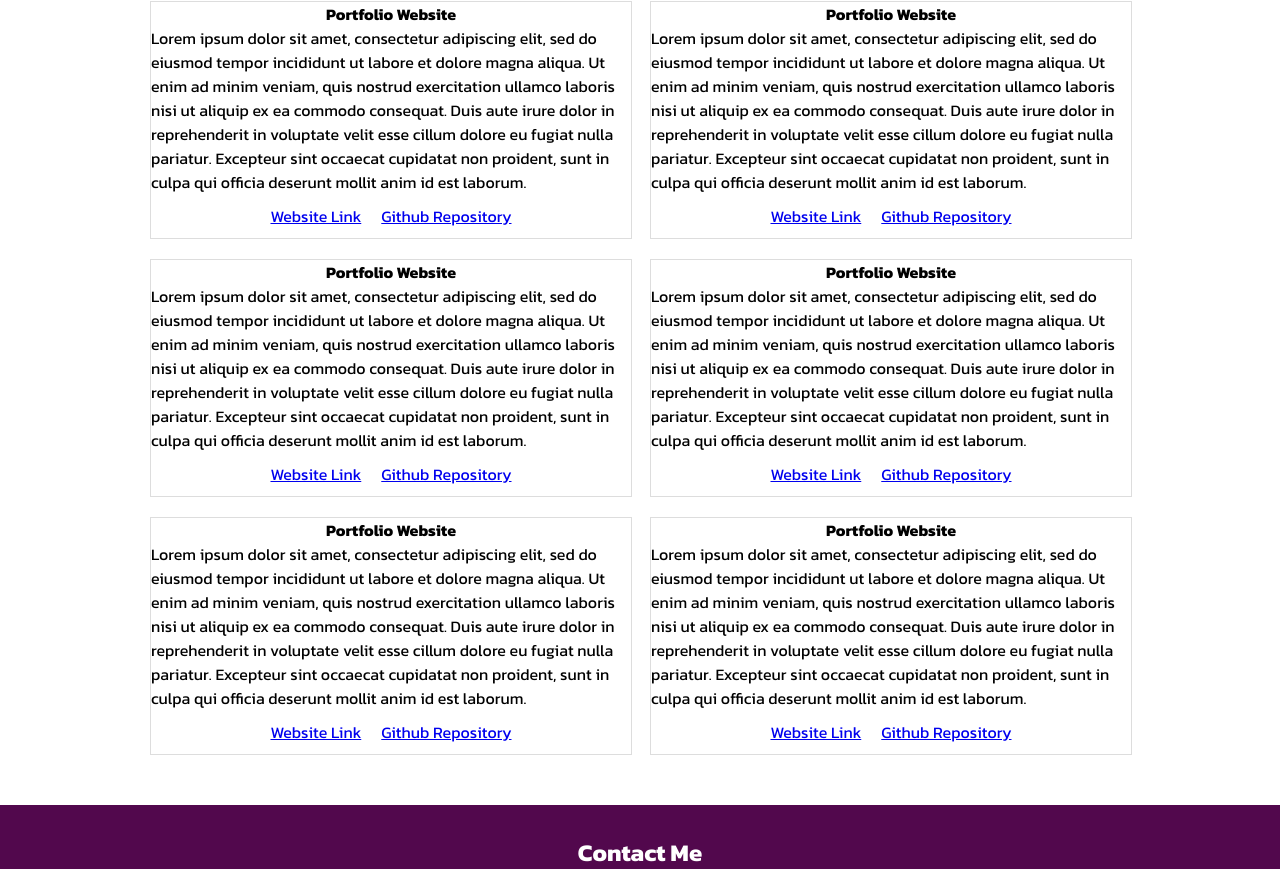
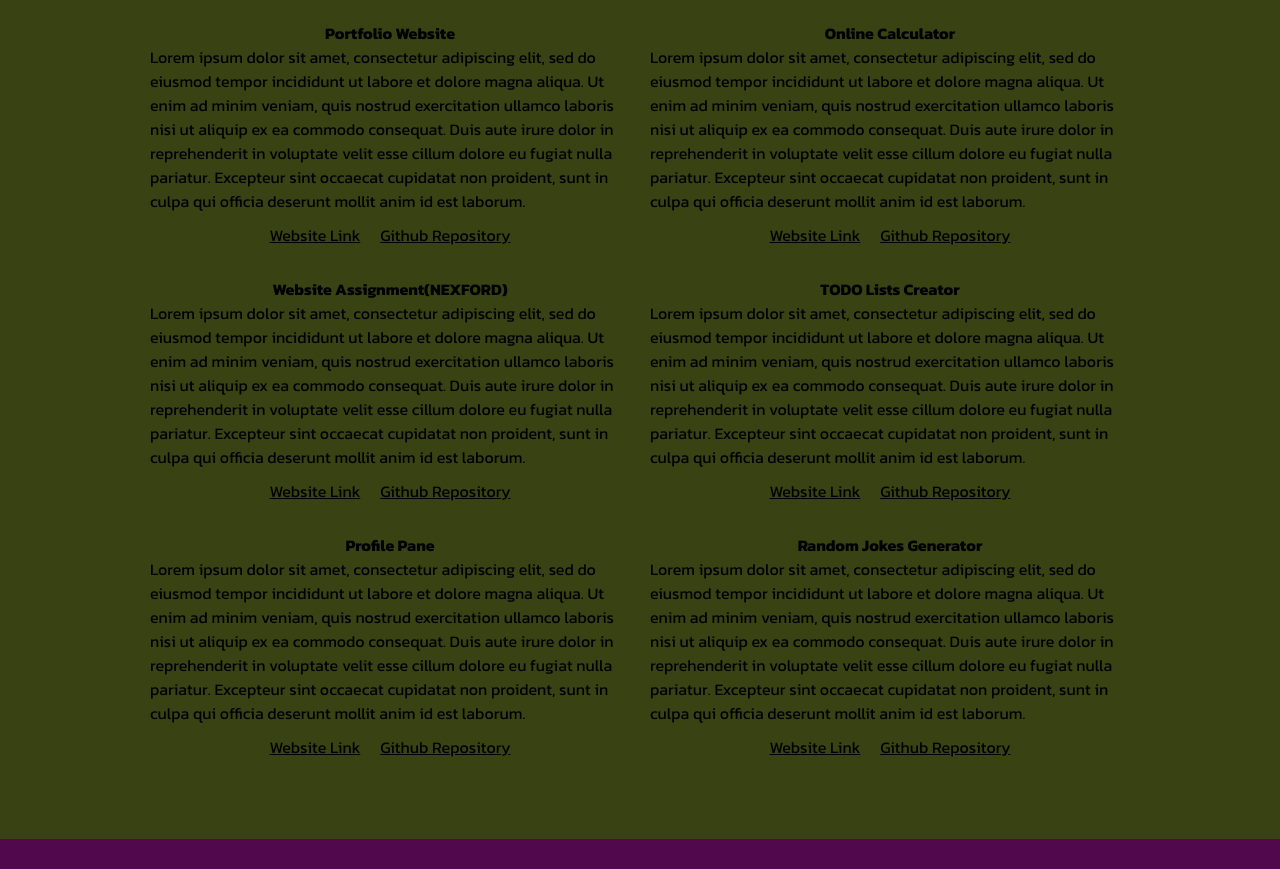
Before and after one commit to Temi-Michael/Portfolio, a React (Create React App) app: page / in a window 1280 px wide. Shown: the part 991-1860 px from the top of the page. Built offline with nearby package versions, Linux system fonts and the light colour scheme.

Commit message:
Project Page Changes

```diff
--- a/src/App.css
+++ b/src/App.css
@@ -3,6 +3,7 @@
 * {
   margin: 0;
   padding: 0;
+  box-sizing: border-box;
   font-family: "Kanit", sans-serif;
 }
 
@@ -63,6 +64,7 @@
   height: 100vh;
   width: 100%;
   background-color: rgb(17, 85, 99);
+  padding: 20px 0;
 }
 
 .introcenter {
@@ -85,11 +87,17 @@
   color: white;
 }
 
+.projectback {
+  background-color: rgb(57, 66, 19);
+  padding: 20px 0;
+}
+
 .projectcontainer {
   margin-left: 150px;
   margin-right: 150px;
   margin-bottom: 50px;
   margin-top: 50px;
+  background-color: rgb(57, 66, 19);
 }
 
 .projectheader {
@@ -105,10 +113,16 @@
 }
 
 .card {
-  background-color: #fff;
+  background-color: rgb(57, 66, 19);
   /* padding: 20px; */
   width: 100%;
-  border: 1px solid #ddd;
+  /* border: 1px solid #ddd; */
+  border-radius: 20px;
+}
+
+.links {
+  color: black;
+  /* text-decoration: none; */
 }
 
 .projectheading {
--- a/src/component/Project.js
+++ b/src/component/Project.js
@@ -3,6 +3,7 @@ import { Link } from 'react-router-dom';
 
 export default function Project() {
     return (
+        <div className='projectback'>
             <div className="projectcontainer" id='project'>
                 <h1 className="projectheader">My projects</h1>
                 <div className="projectframe">
@@ -10,48 +11,49 @@ export default function Project() {
                         <h4 className='projectheading'>Portfolio Website</h4>
                         <p className='projecttex'>Lorem ipsum dolor sit amet, consectetur adipiscing elit, sed do eiusmod tempor incididunt ut labore et dolore magna aliqua. Ut enim ad minim veniam, quis nostrud exercitation ullamco laboris nisi ut aliquip ex ea commodo consequat. Duis aute irure dolor in reprehenderit in voluptate velit esse cillum dolore eu fugiat nulla pariatur. Excepteur sint occaecat cupidatat non proident, sunt in culpa qui officia deserunt mollit anim id est laborum.</p>
                         <div className='projectlinks'>
-                        <Link to=''>Website Link</Link>
-                        <Link to=''>Github Repository</Link>
+                            <Link to='https://temi-michael-portfolio.netlify.app/' target='_blank' className='links'>Website Link</Link>
+                            <Link to='https://github.com/Temi-Michael/Portfolio' target='_blank' className='links'>Github Repository</Link>
                         </div>
                     </div>
                     <div class="card">
-                    <h4 className='projectheading'>Portfolio Website</h4>
+                        <h4 className='projectheading'>Online Calculator</h4>
                         <p className='projecttex'>Lorem ipsum dolor sit amet, consectetur adipiscing elit, sed do eiusmod tempor incididunt ut labore et dolore magna aliqua. Ut enim ad minim veniam, quis nostrud exercitation ullamco laboris nisi ut aliquip ex ea commodo consequat. Duis aute irure dolor in reprehenderit in voluptate velit esse cillum dolore eu fugiat nulla pariatur. Excepteur sint occaecat cupidatat non proident, sunt in culpa qui officia deserunt mollit anim id est laborum.</p>
                         <div className='projectlinks'>
-                        <Link to=''>Website Link</Link>
-                        <Link to=''>Github Repository</Link>
+                            <Link to='https://app.netlify.com/sites/lazy-calculator/' target='_blank' className='links'>Website Link</Link>
+                            <Link to='https://github.com/Temi-Michael/calculator' target='_blank' className='links'>Github Repository</Link>
                         </div>
                     </div>
                     <div class="card">
-                    <h4 className='projectheading'>Portfolio Website</h4>
+                        <h4 className='projectheading'>Website Assignment(NEXFORD)</h4>
                         <p className='projecttex'>Lorem ipsum dolor sit amet, consectetur adipiscing elit, sed do eiusmod tempor incididunt ut labore et dolore magna aliqua. Ut enim ad minim veniam, quis nostrud exercitation ullamco laboris nisi ut aliquip ex ea commodo consequat. Duis aute irure dolor in reprehenderit in voluptate velit esse cillum dolore eu fugiat nulla pariatur. Excepteur sint occaecat cupidatat non proident, sunt in culpa qui officia deserunt mollit anim id est laborum.</p>
                         <div className='projectlinks'>
-                        <Link to=''>Website Link</Link>
-                        <Link to=''>Github Repository</Link>
+                            <Link to='https://app.netlify.com/sites/little-lemon-temi/' target='_blank' className='links'>Website Link</Link>
+                            <Link to='https://github.com/Temi-Michael/little-lemon' target='_blank' className='links'>Github Repository</Link>
                         </div>
                     </div>
                     <div class="card">
-                    <h4 className='projectheading'>Portfolio Website</h4>
+                        <h4 className='projectheading'>TODO Lists Creator</h4>
                         <p className='projecttex'>Lorem ipsum dolor sit amet, consectetur adipiscing elit, sed do eiusmod tempor incididunt ut labore et dolore magna aliqua. Ut enim ad minim veniam, quis nostrud exercitation ullamco laboris nisi ut aliquip ex ea commodo consequat. Duis aute irure dolor in reprehenderit in voluptate velit esse cillum dolore eu fugiat nulla pariatur. Excepteur sint occaecat cupidatat non proident, sunt in culpa qui officia deserunt mollit anim id est laborum.</p>
                         <div className='projectlinks'>
-                        <Link to=''>Website Link</Link>
-                        <Link to=''>Github Repository</Link>
+                            <Link to='https://app.netlify.com/sites/activity-lists/' target='_blank' className='links'>Website Link</Link>
+                            <Link to='https://github.com/Temi-Michael/todo-list' target='_blank' className='links'>Github Repository</Link>
                         </div>
                     </div>
                     <div class="card">
-                    <h4 className='projectheading'>Portfolio Website</h4>
+                        <h4 className='projectheading'>Profile Pane</h4>
                         <p className='projecttex'>Lorem ipsum dolor sit amet, consectetur adipiscing elit, sed do eiusmod tempor incididunt ut labore et dolore magna aliqua. Ut enim ad minim veniam, quis nostrud exercitation ullamco laboris nisi ut aliquip ex ea commodo consequat. Duis aute irure dolor in reprehenderit in voluptate velit esse cillum dolore eu fugiat nulla pariatur. Excepteur sint occaecat cupidatat non proident, sunt in culpa qui officia deserunt mollit anim id est laborum.</p>
                         <div className='projectlinks'>
-                        <Link to=''>Website Link</Link>
-                        <Link to=''>Github Repository</Link>
+                            <Link to='https://app.netlify.com/sites/profile-pane/' target='_blank' className='links'>Website Link</Link>
+                            <Link to='https://github.com/Temi-Michael/profile' target='_blank' className='links'>Github Repository</Link>
                         </div>
                     </div>
                     <div class="card">
-                    <h4 className='projectheading'>Portfolio Website</h4>
+                        <h4 className='projectheading'>Random Jokes Generator</h4>
                         <p className='projecttex'>Lorem ipsum dolor sit amet, consectetur adipiscing elit, sed do eiusmod tempor incididunt ut labore et dolore magna aliqua. Ut enim ad minim veniam, quis nostrud exercitation ullamco laboris nisi ut aliquip ex ea commodo consequat. Duis aute irure dolor in reprehenderit in voluptate velit esse cillum dolore eu fugiat nulla pariatur. Excepteur sint occaecat cupidatat non proident, sunt in culpa qui officia deserunt mollit anim id est laborum.</p>
                         <div className='projectlinks'>
-                        <Link to=''>Website Link</Link>
-                        <Link to=''>Github Repository</Link>
+                            <Link to='https://app.netlify.com/sites/random-jokes-generation/' target='_blank' className='links'>Website Link</Link>
+                            <Link to='https://github.com/Temi-Michael/Jokes' target='_blank' className='links'>Github Repository</Link>
+                        </div>
                     </div>
                 </div>
             </div>
```
Lines whose indentation alone changed are shown as unchanged.
